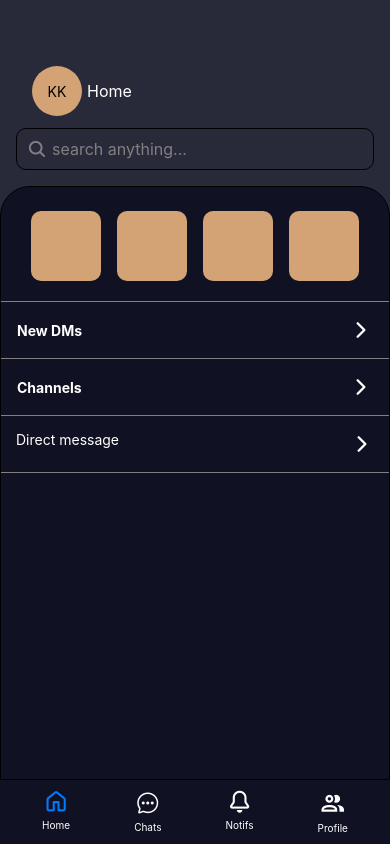
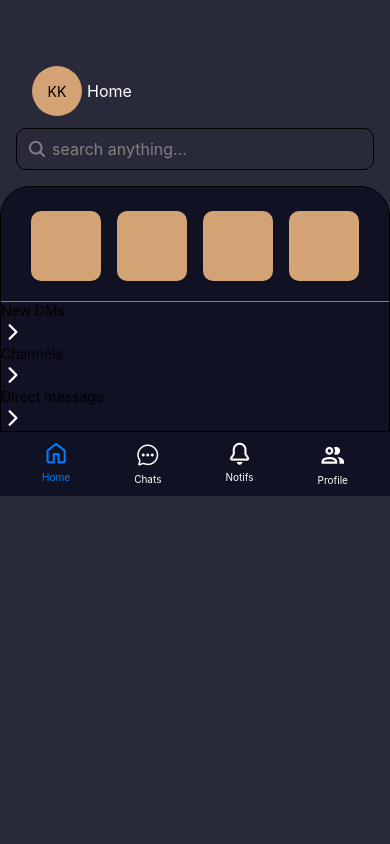
Before and after one commit to Arkutu/DingClone, a React Native app in the folder Dingtalk/: screen /Home in a window 390 px wide. Built offline with nearby package versions, Linux system fonts and the light colour scheme.

Commit message:
Another error day but learnt something

```diff
--- a/Dingtalk/Screen/ForgetPassword.js
+++ b/Dingtalk/Screen/ForgetPassword.js
@@ -1,6 +1,12 @@
 import React, { useState } from "react";
 import PropTypes from "prop-types";
-import { View, Text, TextInput, StyleSheet, Pressable } from "react-native";
+import {
+  View,
+  Text,
+  TextInput,
+  StyleSheet,
+  TouchableOpacity,
+} from "react-native";
 import Ionicons from "react-native-vector-icons/Ionicons";
 
 const ForgetPassword = ({ navigation }) => {
@@ -78,9 +84,9 @@ const ForgetPassword = ({ navigation }) => {
             <Text style={styles.textTwo}>Must match new password.</Text>
           </View>
 
-          <Pressable style={styles.button} onPress={handleForgetAccount}>
+          <TouchableOpacity style={styles.button} onPress={handleForgetAccount}>
             <Text style={styles.buttonText}>Reset password</Text>
-          </Pressable>
+          </TouchableOpacity>
         </View>
       </View>
     </View>
--- a/Dingtalk/Screen/HomeScreen.js
+++ b/Dingtalk/Screen/HomeScreen.js
@@ -6,6 +6,7 @@ import {
   TextInput,
   Pressable,
   StyleSheet,
+  SafeAreaView,
 } from "react-native";
 import { Ionicons, Octicons, MaterialCommunityIcons } from "@expo/vector-icons";
 
@@ -23,10 +24,29 @@ const HomeScreen = ({ navigation }) => {
     switch (currentTab) {
       case "home":
         return (
-          <ScrollView
-            style={styles.scrollView}
-            contentContainerStyle={styles.scrollContainer}
-          >
+          <SafeAreaView>
+            <View style={styles.headerContainer}>
+              <View style={styles.boxHome}>
+                <View style={styles.box}>
+                  <Text>KK</Text>
+                </View>
+                <Text style={styles.boxText}>Home</Text>
+              </View>
+
+              <View style={styles.searchBar}>
+                <View style={styles.iconContainerOne}>
+                  <Ionicons name="search" size={20} color="gray" />
+                </View>
+                <TextInput
+                  style={styles.searchInput}
+                  placeholder="search anything..."
+                  placeholderTextColor={"gray"}
+                  value={searchText}
+                  onChangeText={setSearchText}
+                />
+              </View>
+            </View>
+
             <View style={styles.navigate}>
               <View style={styles.btns}>
                 <View style={styles.btn_One}></View>
@@ -35,7 +55,6 @@ const HomeScreen = ({ navigation }) => {
                 <View style={styles.btn_One}></View>
               </View>
 
-              <View>
               <View style={styles.BodyMainContainer}>
                 <View style={styles.innerBodyMainContainer}>
                   <View style={styles.wrapper}>
@@ -100,7 +119,6 @@ const HomeScreen = ({ navigation }) => {
                   )}
                 </View>
               </View>
-
               <View style={styles.inner}>
                 <View style={styles.innerChannel}>
                   <View style={styles.coverChannel}>
@@ -117,7 +135,6 @@ const HomeScreen = ({ navigation }) => {
                             {showDropdownChannel ? "show less" : ""}
                           </Text>
                         </View>
-
                         <Ionicons
                           name={showDropdownChannel ? "" : "chevron-forward"}
                           size={24}
@@ -126,7 +143,6 @@ const HomeScreen = ({ navigation }) => {
                       </Pressable>
                     </View>
                   </View>
-
                   {showDropdownChannel && (
                     <View>
                       <View style={styles.channelContainer}>
@@ -167,8 +183,7 @@ const HomeScreen = ({ navigation }) => {
                 </View>
               </View>
             </View>
-            </View>
-          </ScrollView>
+          </SafeAreaView>
         );
       case "chat":
         return (
@@ -194,28 +209,7 @@ const HomeScreen = ({ navigation }) => {
   };
 
   return (
-    <View style={styles.container}>
-      <View style={styles.headerContainer}>
-        <View style={styles.boxHome}>
-          <View style={styles.box}>
-            <Text>KK</Text>
-          </View>
-          <Text style={styles.boxText}>Home</Text>
-        </View>
-
-        <View style={styles.searchBar}>
-          <View style={styles.iconContainerOne}>
-            <Ionicons name="search" size={20} color="gray" />
-          </View>
-          <TextInput
-            style={styles.searchInput}
-            placeholder="search anything..."
-            placeholderTextColor={"gray"}
-            value={searchText}
-            onChangeText={setSearchText}
-          />
-        </View>
-      </View>
+    <SafeAreaView style={styles.container}>
       {renderContent()}
 
       <View style={styles.iconContainer}>
@@ -308,7 +302,7 @@ const HomeScreen = ({ navigation }) => {
           </Text>
         </Pressable>
       </View>
-    </View>
+    </SafeAreaView>
   );
 };
 
@@ -359,19 +353,17 @@ const styles = StyleSheet.create({
   iconContainerOne: {
     marginRight: 5,
   },
-  scrollView: {
+  // scrollView: {
+
+  // },
+  navigate: {
+    // paddingBottom: 100,
+
     backgroundColor: "#101223",
     borderWidth: 1,
     borderTopLeftRadius: 30,
     borderTopRightRadius: 30,
     overflow: "hidden",
-  },
-  scrollContainer: {
-    paddingBottom: 100,
-    paddingTop: 0,
-  },
-  navigate: {
-    // paddingBottom: 100,
   },
   btns: {
     flexDirection: "row",
@@ -390,124 +382,124 @@ const styles = StyleSheet.create({
     margin: 8,
     marginBottom: 20,
   },
-  BodyMainContainer: {
-    borderBottomWidth: 1,
-    borderColor: "gray",
-  },
-  innerBodyMainContainer: {
-    marginTop: 15,
-    marginLeft: 16,
-    marginRight: 16,
-    marginBottom: 15,
-  },
-  wrapper: {
-    flexDirection: "row",
-    justifyContent: "space-between",
-    alignItems: "center",
-  },
-  pressable: {
-    flexDirection: "row",
-    alignItems: "center",
-  },
-  wapText: {
-    fontSize: 14,
-    color: "white",
-    fontWeight: "bold",
-  },
-  textBlue: {
-    color: "#007bff",
-  },
-  msgContainer: {
-    flexDirection: "row",
-    alignItems: "center",
-    marginTop: 10,
-    marginBottom: 10,
-  },
-  msgIcon: {
-    borderWidth: 1,
-    borderColor: "#fff",
-    borderRadius: 10,
-    backgroundColor: "#868e96",
-  },
-  msgText: {
-    fontSize: 14,
-    marginLeft: 10,
-    color: "white",
-  },
+  // BodyMainContainer: {
+  //   borderBottomWidth: 1,
+  //   borderColor: "gray",
+  // },
+  // innerBodyMainContainer: {
+  //   marginTop: 15,
+  //   marginLeft: 16,
+  //   marginRight: 16,
+  //   marginBottom: 15,
+  // },
+  // wrapper: {
+  //   flexDirection: "row",
+  //   justifyContent: "space-between",
+  //   alignItems: "center",
+  // },
+  // pressable: {
+  //   flexDirection: "row",
+  //   alignItems: "center",
+  // },
+  // wapText: {
+  //   fontSize: 14,
+  //   color: "white",
+  //   fontWeight: "bold",
+  // },
+  // textBlue: {
+  //   color: "#007bff",
+  // },
+  // msgContainer: {
+  //   flexDirection: "row",
+  //   alignItems: "center",
+  //   marginTop: 10,
+  //   marginBottom: 10,
+  // },
+  // msgIcon: {
+  //   borderWidth: 1,
+  //   borderColor: "#fff",
+  //   borderRadius: 10,
+  //   backgroundColor: "#868e96",
+  // },
+  // msgText: {
+  //   fontSize: 14,
+  //   marginLeft: 10,
+  //   color: "white",
+  // },
 
-  //? Channels
-  inner: {
-    borderBottomWidth: 1,
-    borderColor: "gray",
-  },
-  innerChannel: {
-    marginTop: 15,
-    marginLeft: 16,
-    marginRight: 16,
-    marginBottom: 15,
-  },
-  coverChannel: {
-    flexDirection: "row",
-    justifyContent: "space-between",
-    alignItems: "center",
-  },
-  innerTextOne: {
-    fontSize: 14,
-    color: "white",
-    fontWeight: "bold",
-  },
-  channelContainer: {
-    // backgroundColor: "#fff",
-    // marginBottom: 10,
-    marginLeft: 10,
-  },
-  subContainer: {
-    flexDirection: "row",
-    alignItems: "center",
-    marginTop: 10,
-  },
-  hash: {
-    color: "gray",
-  },
-  channelText: {
-    color: "gray",
-    marginLeft: 10,
-  },
-  btnChannel: {
-    marginTop: 17,
-    marginBottom: 10,
-    flexDirection: "row",
-    alignItems: "center",
-  },
-  btnChannelPlus: {
-    color: "gray",
-    fontSize: 18,
-  },
-  btnChannelText: {
-    color: "gray",
-    marginLeft: 8,
-  },
+  // //? Channels
+  // inner: {
+  //   borderBottomWidth: 1,
+  //   borderColor: "gray",
+  // },
+  // innerChannel: {
+  //   marginTop: 15,
+  //   marginLeft: 16,
+  //   marginRight: 16,
+  //   marginBottom: 15,
+  // },
+  // coverChannel: {
+  //   flexDirection: "row",
+  //   justifyContent: "space-between",
+  //   alignItems: "center",
+  // },
+  // innerTextOne: {
+  //   fontSize: 14,
+  //   color: "white",
+  //   fontWeight: "bold",
+  // },
+  // channelContainer: {
+  //   // backgroundColor: "#fff",
+  //   // marginBottom: 10,
+  //   marginLeft: 10,
+  // },
+  // subContainer: {
+  //   flexDirection: "row",
+  //   alignItems: "center",
+  //   marginTop: 10,
+  // },
+  // hash: {
+  //   color: "gray",
+  // },
+  // channelText: {
+  //   color: "gray",
+  //   marginLeft: 10,
+  // },
+  // btnChannel: {
+  //   marginTop: 17,
+  //   marginBottom: 10,
+  //   flexDirection: "row",
+  //   alignItems: "center",
+  // },
+  // btnChannelPlus: {
+  //   color: "gray",
+  //   fontSize: 18,
+  // },
+  // btnChannelText: {
+  //   color: "gray",
+  //   marginLeft: 8,
+  // },
 
-  //? Direct Message
-  innerTwo: {
-    flexDirection: "row",
-    justifyContent: "space-between",
-    padding: 15,
-    borderWidth: 0,
-    // borderTopWidth: 1,
-    borderBottomWidth: 1,
-    borderColor: "gray",
-  },
-  innerTextTwo: {
-    fontSize: 14,
-    color: "white",
-  },
+  // //? Direct Message
+  // innerTwo: {
+  //   flexDirection: "row",
+  //   justifyContent: "space-between",
+  //   padding: 15,
+  //   borderWidth: 0,
+  //   // borderTopWidth: 1,
+  //   borderBottomWidth: 1,
+  //   borderColor: "gray",
+  // },
+  // innerTextTwo: {
+  //   fontSize: 14,
+  //   color: "white",
+  // },
 
   //? icon Container
   iconContainer: {
+    // marginTop: "200%",
     backgroundColor: "#101223",
-    // borderWidth: 1,
-    // borderColor: "#101223",
+    // backgroundColor: "#000",
     flexDirection: "row",
     justifyContent: "space-around",
     padding: 10,
@@ -521,11 +513,21 @@ const styles = StyleSheet.create({
     fontSize: 10,
     marginTop: 5,
   },
-
   //! Select icons style
   iconItemSelected: {
-    // color: "#007bff",
+    color: "#007bff",
   },
 });
 
 export default HomeScreen;
+
+// <ScrollView
+//   style={styles.scrollView}
+//   contentContainerStyle={styles.scrollContainer}
+// >
+//
+//
+
+//     <View>
+//       //   </View>
+// </ScrollView>
--- a/Dingtalk/Screen/LoginScreen.js
+++ b/Dingtalk/Screen/LoginScreen.js
@@ -6,6 +6,7 @@ import {
   Text,
   TextInput,
   StyleSheet,
+  Pressable,
   TouchableOpacity,
   Image,
 } from "react-native";
@@ -107,12 +108,9 @@ const LoginScreen = () => {
               <View style={styles.line} />
             </View>
 
-            <TouchableOpacity
-              style={styles.buttonTwo}
-              onPress={handleCreateAccount}
-            >
+            <Pressable style={styles.buttonTwo} onPress={handleCreateAccount}>
               <Text style={styles.buttonTextTwo}>Create New Account</Text>
-            </TouchableOpacity>
+            </Pressable>
           </View>
         </View>
       </View>
--- a/Dingtalk/Screen/VerifyScreen.js
+++ b/Dingtalk/Screen/VerifyScreen.js
@@ -4,6 +4,7 @@ import {
   Text,
   TextInput,
   StyleSheet,
+  Pressable,
   TouchableOpacity,
 } from "react-native";
 import Ionicons from "react-native-vector-icons/Ionicons";
@@ -128,9 +129,9 @@ const VerifyScreen = ({ navigation }) => {
 
           <View style={styles.btnContainer}>
             <View style={styles.btnOneContainer}>
-              <TouchableOpacity style={styles.btnOne} onPress={handleVerify}>
+              <Pressable style={styles.btnOne} onPress={handleVerify}>
                 <Text style={styles.verifyText}>Verify</Text>
-              </TouchableOpacity>
+              </Pressable>
             </View>
 
             <View style={styles.btnTwoContainer}>
```
Also changed, not shown: Dingtalk/App.js (+2 -5 lines), Dingtalk/Screen/Welcome.js (+9 -9 lines). Lines whose indentation alone changed are shown as unchanged.
